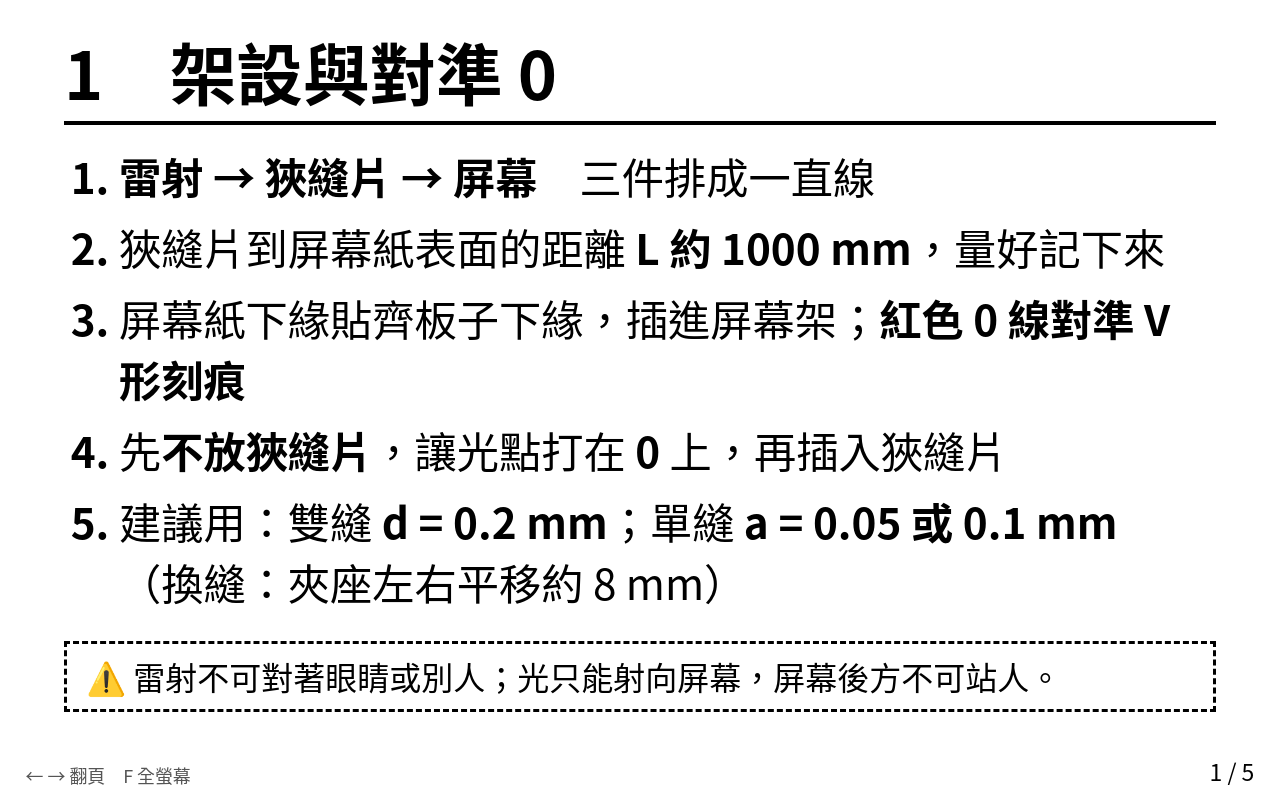
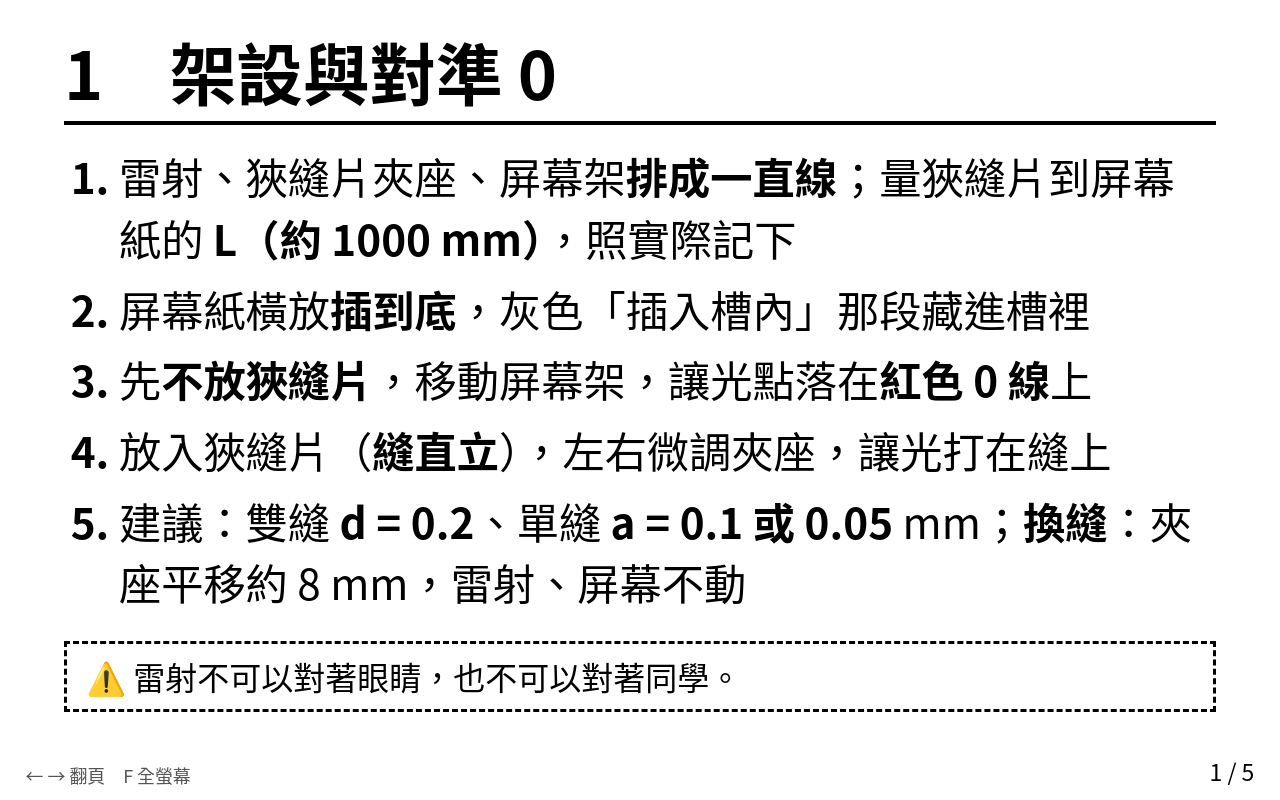
Before and after one commit to fengphy73/slit-lab-log, a plain HTML site: page slides.html in a window 1280 px wide. Drawn offline with Linux system fonts and the light colour scheme.

Commit message:
簡報第1頁改用教具老師的架設內容

```diff
--- a/slides.html
+++ b/slides.html
@@ -40,13 +40,13 @@
 <section class="slide">
   <h1>1　架設與對準 0</h1>
   <ol>
-    <li><b>雷射 → 狹縫片 → 屏幕</b>　三件排成一直線</li>
-    <li>狹縫片到屏幕紙表面的距離 <b>L 約 1000 mm</b>，量好記下來</li>
-    <li>屏幕紙下緣貼齊板子下緣，插進屏幕架；<b>紅色 0 線對準 V 形刻痕</b></li>
-    <li>先<b>不放狹縫片</b>，讓光點打在 <b>0</b> 上，再插入狹縫片</li>
-    <li>建議用：雙縫 <b>d = 0.2 mm</b>；單縫 <b>a = 0.05 或 0.1 mm</b>　（換縫：夾座左右平移約 8 mm）</li>
+    <li>雷射、狹縫片夾座、屏幕架<b>排成一直線</b>；量狹縫片到屏幕紙的 <b>L（約 1000 mm）</b>，照實際記下</li>
+    <li>屏幕紙橫放<b>插到底</b>，灰色「插入槽內」那段藏進槽裡</li>
+    <li>先<b>不放狹縫片</b>，移動屏幕架，讓光點落在<b>紅色 0 線</b>上</li>
+    <li>放入狹縫片（<b>縫直立</b>），左右微調夾座，讓光打在縫上</li>
+    <li>建議：雙縫 <b>d = 0.2</b>、單縫 <b>a = 0.1 或 0.05</b> mm；<b>換縫</b>：夾座平移約 8 mm，雷射、屏幕不動</li>
   </ol>
-  <p class="note">⚠️ 雷射不可對著眼睛或別人；光只能射向屏幕，屏幕後方不可站人。</p>
+  <p class="note">⚠️ 雷射不可以對著眼睛，也不可以對著同學。</p>
 </section>
 
 <section class="slide">
```
